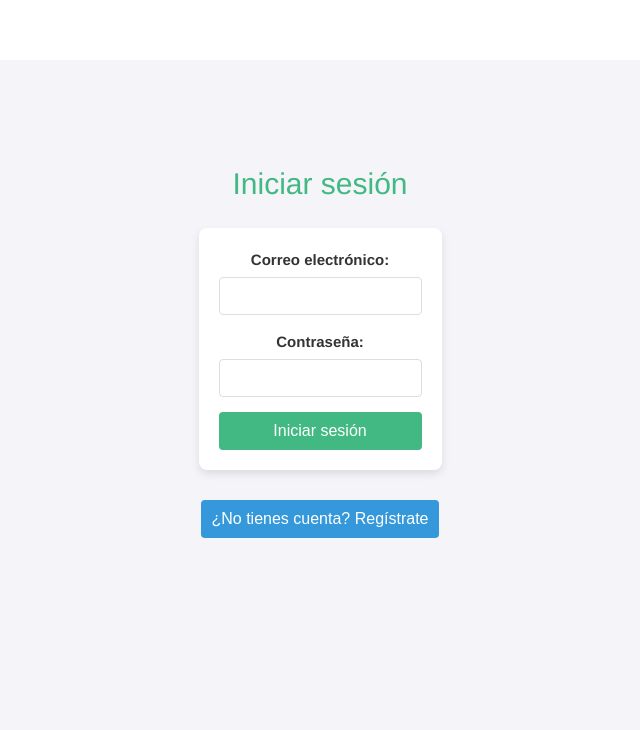
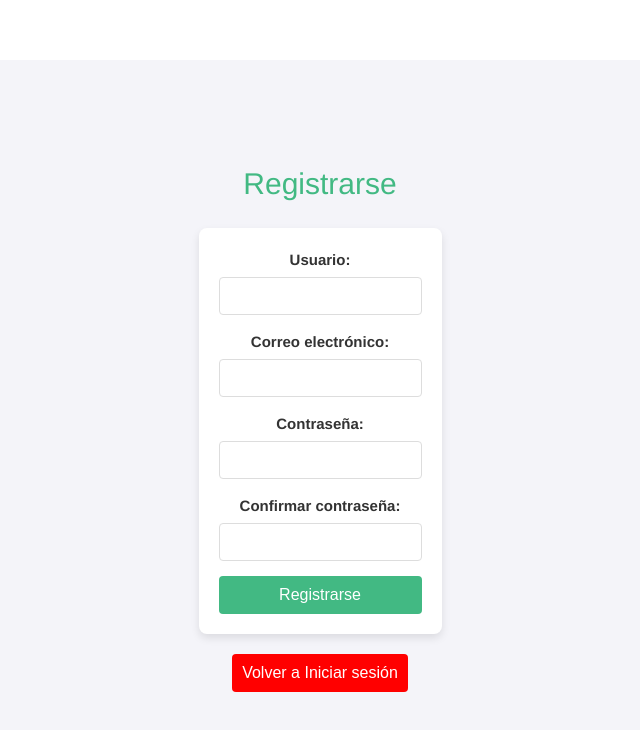
Before and after one commit to andresmurilloco/PruebaTecnica, a Vue app in the folder frontend/: page / in a window 1280 px wide. Both pictures are taken after a click on the button "¿No tienes cuenta? Regístrate". Shown: the top 730 px of the page, without its empty margins (320-960 px from the left). Built offline with nearby package versions, Linux system fonts and the light colour scheme.

Commit message:
Registration form set up

```diff
--- a/frontend/src/App.vue
+++ b/frontend/src/App.vue
@@ -6,7 +6,7 @@
     </div>
 
     <!-- Formulario de inicio de sesión -->
-    <div v-else-if="!isAuthenticated">
+    <div v-else-if="!isAuthenticated && !isRegistering">
       <h1>Iniciar sesión</h1>
       <form @submit.prevent="login">
         <div>
@@ -23,6 +23,12 @@
 
       <!-- Botón de registro -->
       <button @click="goToRegister" class="register-button">¿No tienes cuenta? Regístrate</button>
+    </div>
+
+    <!-- Formulario de registro -->
+    <div v-else-if="isRegistering">
+      <FormularioRegistro @registrationSuccess="goToLogin" />
+      <button @click="goToLogin">Volver a Iniciar sesión</button>
     </div>
 
     <!-- Mostrar documentos si el usuario está autenticado -->
@@ -63,15 +69,16 @@
   </div>
 </template>
 
-
 <script>
 import axios from 'axios';
 import FormularioDoc from './components/FormularioDoc.vue';
+import FormularioRegistro from './components/FormularioRegistro.vue';
 
 export default {
   name: 'App',
   components: {
     FormularioDoc,
+    FormularioRegistro,
   },
   data() {
     return {
@@ -84,6 +91,7 @@ export default {
       editableDocument: null,
       isEditing: false,
       isModalOpen: false,  // Estado para abrir/cerrar el modal
+      isRegistering: false, // Estado para mostrar el formulario de registro
     };
   },
   mounted() {
@@ -123,6 +131,12 @@ export default {
       } finally {
         this.isLoading = false;
       }
+    },
+    goToRegister() {
+      this.isRegistering = true; // Cambiar a la vista de registro
+    },
+    goToLogin() {
+      this.isRegistering = false; // Volver al inicio de sesión
     },
     logout() {
       localStorage.removeItem('authToken');
@@ -246,6 +260,7 @@ export default {
   },
 };
 </script>
+
 
 <style>
 #app {
--- /dev/null
+++ b/frontend/src/components/FormularioRegistro.vue
@@ -0,0 +1,116 @@
+<template>
+  <div>
+    <h1>Registrarse</h1>
+    <form @submit.prevent="register">
+      <div>
+        <label for="fullName">Usuario:</label>
+        <input type="text" id="fullName" v-model="fullName" required />
+      </div>
+      <div>
+        <label for="email">Correo electrónico:</label>
+        <input type="email" id="email" v-model="email" required />
+      </div>
+      <div>
+        <label for="password">Contraseña:</label>
+        <input type="password" id="password" v-model="password" required />
+      </div>
+      <div>
+        <label for="confirmPassword">Confirmar contraseña:</label>
+        <input type="password" id="confirmPassword" v-model="confirmPassword" required />
+      </div>
+      <button type="submit" :disabled="isLoading">{{ isLoading ? 'Cargando...' : 'Registrarse' }}</button>
+      <p v-if="registerError" style="color: red;">Hubo un error al registrar el usuario. Intenta nuevamente.</p>
+    </form>
+  </div>
+</template>
+
+<script>
+import axios from 'axios';
+
+export default {
+  data() {
+    return {
+      fullName: '',
+      email: '',
+      password: '',
+      confirmPassword: '',
+      registerError: false,
+      isLoading: false, // Estado para la carga
+    };
+  },
+  methods: {
+    async register() {
+      if (this.password !== this.confirmPassword) {
+        this.registerError = true;
+        return;
+      }
+
+      this.isLoading = true; // Activar carga
+      try {
+        const response = await axios.post('http://127.0.0.1:8000/api/registro/', {
+          username: this.fullName,
+          email: this.email,
+          password: this.password,
+        });
+
+        this.$emit('registrationSuccess');
+        this.isLoading = false; // Desactivar carga
+      } catch (error) {
+        console.error('Error al registrar el usuario:', error);
+        this.registerError = true;
+        this.isLoading = false; // Desactivar carga
+      }
+    },
+  },
+};
+</script>
+
+<style scoped>
+/* Agregar estilos para el formulario de registro */
+form {
+  width: 100%;
+  max-width: 600px;
+  margin: 20px auto;
+  background-color: #fff;
+  padding: 20px;
+  border-radius: 8px;
+  box-shadow: 0 4px 8px rgba(0, 0, 0, 0.1);
+}
+
+form div {
+  margin-bottom: 15px;
+}
+
+form label {
+  display: block;
+  margin-bottom: 5px;
+  font-weight: bold;
+}
+
+form input {
+  width: 100%;
+  padding: 10px;
+  font-size: 14px;
+  border: 1px solid #ddd;
+  border-radius: 4px;
+}
+
+form button {
+  width: 100%;
+  padding: 10px;
+  background-color: #42b983;
+  color: white;
+  font-size: 16px;
+  border: none;
+  cursor: pointer;
+  border-radius: 4px;
+}
+
+form button:hover {
+  background-color: #38a369;
+}
+
+form p {
+  color: #e74c3c; /* Color rojo para mensajes de error */
+}
+</style>
```
